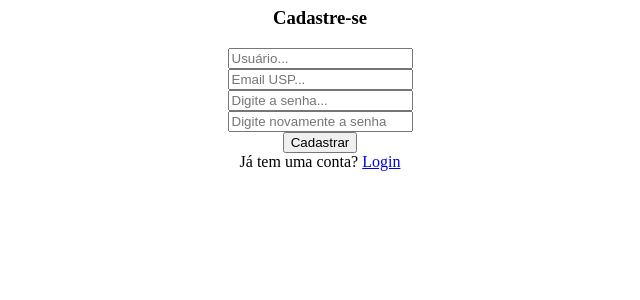
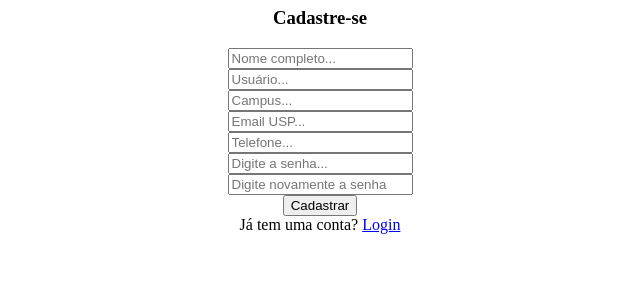
Before and after one commit to gabrielsb10/site_final_livrusp, a Django app: page /register/ in a window 1280 px wide. Shown: the part 58-358 px from the top of the page, without its empty margins (320-960 px from the left). Run offline with Django 3.2, Linux system fonts and the light colour scheme.

Commit message:
Adicionado o Customer com novos campos, busca corrigida, pagina meus livros

```diff
--- a/livrusp/admin.py
+++ b/livrusp/admin.py
@@ -6,3 +6,5 @@ from .models import *
 admin.site.register(Cad_venda)
 
 admin.site.register(Cad_compra)
+
+admin.site.register(Customer)
--- a/livrusp/models.py
+++ b/livrusp/models.py
@@ -4,9 +4,10 @@ from django.contrib.auth.models import User
 # Create your models here.
 
 class Customer(models.Model):
+	user = models.OneToOneField(User, on_delete = models.CASCADE)
 	name = models.CharField(max_length=200, null=True)
+	campus = models.CharField(max_length=200, null=True)
 	phone = models.CharField(max_length=200, null=True)
-	email = models.CharField(max_length=200, null=True)
 	date_created = models.DateTimeField(auto_now_add=True, null=True)
 
 	def __str__(self):
--- a/livrusp/templates/busca.html
+++ b/livrusp/templates/busca.html
@@ -23,6 +23,8 @@
     <li>
       Título:{{result.title}}
       Autor:{{result.author}}
+      Vendedor:{{result.usuario.customer.name}}
+      Telefone do vendedor:{{result.usuario.customer.phone}}
     </li>
   {% endfor %}
 </ul>
--- a/livrusp/templates/home.html
+++ b/livrusp/templates/home.html
@@ -8,7 +8,7 @@
 
 {% block content %}
 {% if user.is_authenticated %}
-<p>Olá {{ user.username }}!</p>
+<p>Olá {{ user.customer.name }}!</p>
 
 {% else %}
 <a class="btn btn-primary" href="{% url 'login' %}">Faça o login</a>
--- a/livrusp/templates/registration/register.html
+++ b/livrusp/templates/registration/register.html
@@ -18,13 +18,31 @@
             <div class="input-group-append">
               <span class="input-group-text"><i class="fas fa-user"></i></span>
             </div>
+            <input name="name" type="text" placeholder="Nome completo" required>
+          </div>
+          <div class="input-group mb-3">
+            <div class="input-group-append">
+              <span class="input-group-text"><i class="fas fa-user"></i></span>
+            </div>
             <input name="username" type="text" required>
+          </div>
+          <div class="input-group mb-3">
+            <div class="input-group-append">
+              <span class="input-group-text"><i class="fas fa-user"></i></span>
+            </div>
+            <input name="campus" type="text" required>
           </div>
           <div class="input-group mb-2">
             <div class="input-group-append">
               <span class="input-group-text"><i class="fas fa-envelope-square"></i></span>
             </div>
             <input name="email" type="email" required>
+          </div>
+          <div class="input-group mb-3">
+            <div class="input-group-append">
+              <span class="input-group-text"><i class="fas fa-user"></i></span>
+            </div>
+            <input name="phone" type="text" required>
           </div>
           <div class="input-group mb-2">
             <div class="input-group-append">
@@ -65,10 +83,13 @@
 
   //Query All input fields
   var form_fields = document.getElementsByTagName('input')
-  form_fields[1].placeholder = 'Usuário...';
-  form_fields[2].placeholder = 'Email USP...';
-  form_fields[3].placeholder = 'Digite a senha...';
-  form_fields[4].placeholder = 'Digite novamente a senha';
+  form_fields[1].placeholder = 'Nome completo...';
+  form_fields[2].placeholder = 'Usuário...';
+  form_fields[3].placeholder = 'Campus...';
+  form_fields[4].placeholder = 'Email USP...';
+  form_fields[5].placeholder = 'Telefone...';
+  form_fields[6].placeholder = 'Digite a senha...';
+  form_fields[7].placeholder = 'Digite novamente a senha';
 
 
   for (var field in form_fields) {
--- a/livrusp/urls.py
+++ b/livrusp/urls.py
@@ -7,5 +7,6 @@ urlpatterns = [
 	path('logout/', views.logoutUser, name="logout"),
     path('busca/', views.busca, name="busca"),
     path('cadastrar_livro_venda/', views.cad_venda, name="cad_venda"),
-    path('cadastrar_livro_compra/', views.cad_compra, name="cad_compra")
+    path('cadastrar_livro_compra/', views.cad_compra, name="cad_compra"),
+    path('meus_livros_para_venda/', views.mostrar_livros_venda, name="mostrar_livros_venda")
 ]
--- a/livrusp/views.py
+++ b/livrusp/views.py
@@ -11,6 +11,7 @@ from django.contrib.auth.decorators import login_required
 from django.views.generic import TemplateView, ListView
 from .forms import FormLivroVenda, FormLivroCompra
 from .models import *
+from django.db.models import Q
 
 
 # Create your views here.
@@ -22,8 +23,11 @@ def registerPage(request):
         if request.method == "GET":
             return render(request, "registration/register.html")
         elif request.method == "POST":
+            name = request.POST["name"]
             username = request.POST["username"]
+            campus = request.POST["campus"]
             email = request.POST["email"]
+            phone = request.POST["phone"]
             password = request.POST["password"]
             password2 = request.POST["password2"]
 
@@ -42,9 +46,10 @@ def registerPage(request):
 
             # Attempt to create new user
             try:
-                user = User.objects.create_user(
-                    username, email, password)
+                user = User.objects.create_user(username, email, password)
                 user.save()
+                c = Customer(user= user, name = name , phone = phone, campus = campus)
+                c.save()
             except IntegrityError:
                 messages.error(request, 'Usuário já existe.')
                 return render(request, "registration/register.html")
@@ -80,7 +85,7 @@ def logoutUser(request):
 def busca(request):
     if request.GET.get('q'):
         q = request.GET.get('q')
-        results = Cad_venda.objects.filter(Q(titleicontains = q) | Q(authoricontains = q) | Q(genreicontains = q) | Q(fieldsicontains = q) | Q(subject__icontains = q))
+        results = Cad_venda.objects.filter(Q(title__icontains = q) | Q(author__icontains = q) | Q(genre__icontains = q) | Q(field__icontains = q) | Q(subject__icontains = q))
         return render(request, 'busca.html', {
             'results': results
         })
@@ -129,3 +134,9 @@ def cad_compra(request):
             messages.error(request, 'Erro.')
 
     return render(request, 'cad_compra.html')
+
+
+def mostrar_livros_venda(request):
+    return render(request, 'meus_livros_venda.html', {
+        'meus_livros_venda': Cad_venda.objects.filter(usuario = request.user)
+    })
```
Also changed, not shown: livrusp/templates/meus_livros_venda.html (+15 -0 lines), livrusp/migrations/0008_auto_20201211_1903.py (added).
